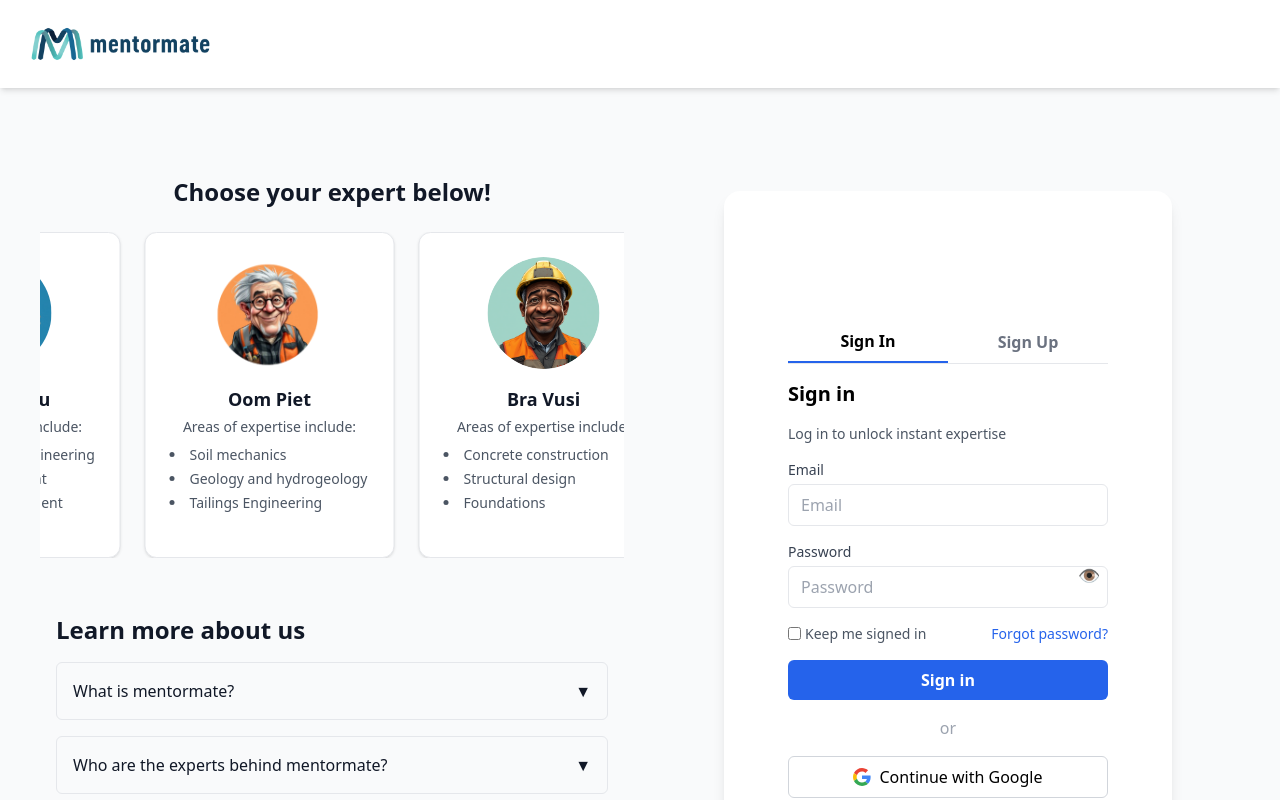
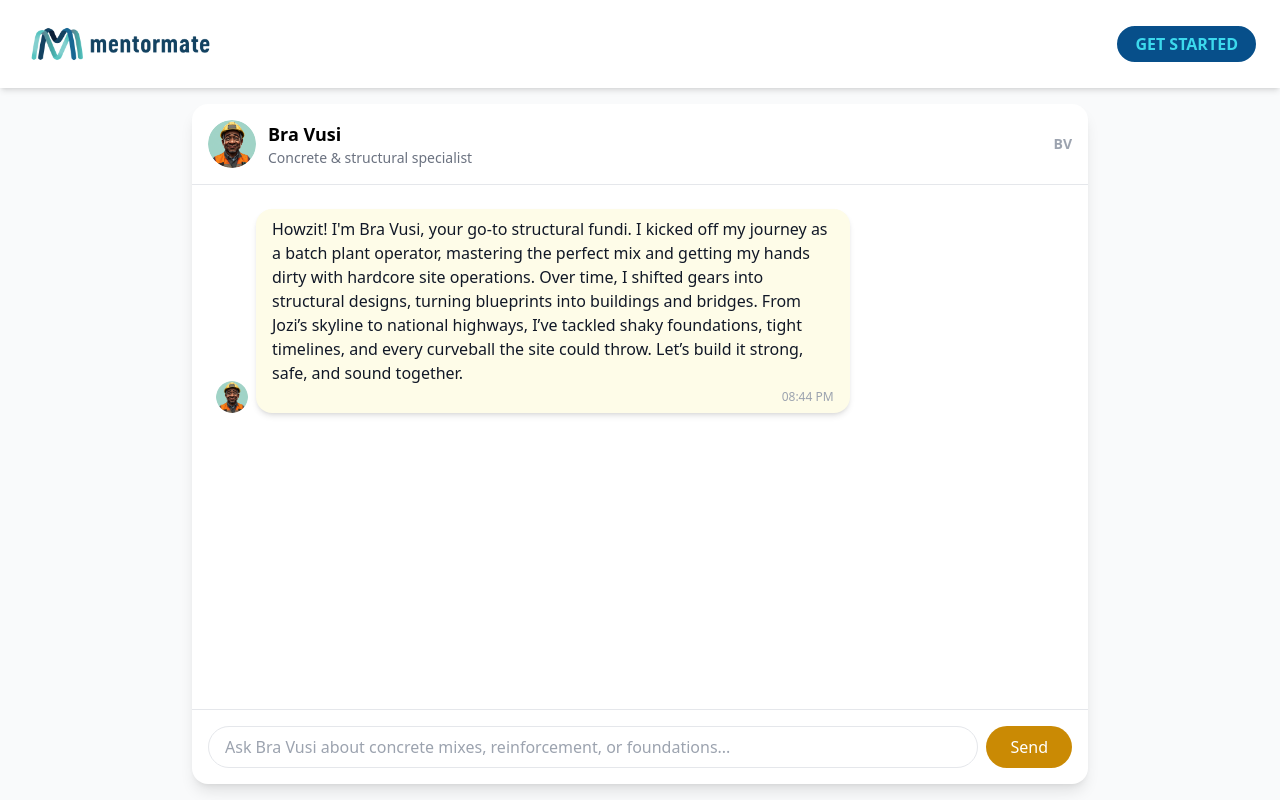
Before and after one commit to Zoedube11/Mentormate-Frontend, a React (Create React App) app: page /chat_bra_vusi in a window 1280 px wide. Shown: the top 800 px of the page. Built offline with nearby package versions, Linux system fonts and the light colour scheme.

Commit message:
updated chat ui

```diff
--- a/package.json
+++ b/package.json
@@ -9,7 +9,9 @@
     "@testing-library/user-event": "^13.5.0",
     "react": "^19.2.0",
     "react-dom": "^19.2.0",
+    "react-router-dom": "^7.9.4",
     "react-scripts": "5.0.1",
+    "router": "^2.2.0",
     "web-vitals": "^2.1.4"
   },
   "scripts": {
--- a/src/App.js
+++ b/src/App.js
@@ -1,9 +1,26 @@
-import './App.css';
-import Home from './pages/Home'; // <-- correct path
+// src/App.jsx
+import { BrowserRouter as Router, Routes, Route } from "react-router-dom";
+import Home from "./pages/Home";
+import AuthPage from "./pages/AuthPage";
+import MamaDuduChat from "./pages/MamaDuduChat";
+import SisNandiChat from "./pages/SisNandiChat";
+import MrRakeshChat from "./pages/MrRakeshChat";
+import BraVusiChat from "./pages/BraVusiChat";
+import OomPietChat from "./pages/OomPietChat";
 
 function App() {
   return (
-    <Home/>
+      <Routes>
+        <Route path="/" element={<Home />} />
+        <Route path="/auth" element={<AuthPage />} />
+
+        {/* Expert chat routes */}
+        <Route path="/chat_mama_dudu" element={<MamaDuduChat />} />
+        <Route path="/chat_sis_nandi" element={<SisNandiChat />} />
+        <Route path="/chat_mr_rakesh" element={<MrRakeshChat />} />
+        <Route path="/chat_oom_piet" element={<OomPietChat />} />
+        <Route path="/chat_bra_vusi" element={<BraVusiChat />} />
+      </Routes>
   );
 }
 
--- a/src/components/Experts.jsx
+++ b/src/components/Experts.jsx
@@ -1,4 +1,5 @@
-import React, { useEffect, useRef, useState } from "react";
+// src/components/Experts.jsx
+import React, { useRef, useState, useEffect } from "react";
 import MamaDuduImg from "../assets/character3.png";
 import OomPietImg from "../assets/character.png";
 import BraVusiImg from "../assets/character2.png";
@@ -7,19 +8,38 @@ import SisNandiImg from "../assets/character5.png";
 
 export default function Experts() {
   const experts = [
-    { name: "Mama Dudu", image: MamaDuduImg, areas: ["Environmental Engineering", "Water Management", "Wastewater treatment"] },
-    { name: "Oom Piet", image: OomPietImg, areas: ["Soil mechanics", "Geology and hydrogeology", "Tailings Engineering"] },
-    { name: "Bra Vusi", image: BraVusiImg, areas: ["Concrete construction", "Structural design", "Foundations"] },
-    { name: "Mr Rakesh", image: MrRakeshImg, areas: ["Electrical power systems", "Integrated energy planning", "Renewables"] },
-    { name: "Sis Nandi", image: SisNandiImg, areas: ["Metallurgical processes", "Resource characterisation", "Mining Engineering"] },
+    {
+      name: "Mama Dudu",
+      image: MamaDuduImg,
+      areas: ["Environmental Engineering", "Water Management", "Wastewater Treatment"],
+    },
+    {
+      name: "Oom Piet",
+      image: OomPietImg,
+      areas: ["Soil Mechanics", "Geology & Hydrogeology", "Tailings Engineering"],
+    },
+    {
+      name: "Bra Vusi",
+      image: BraVusiImg,
+      areas: ["Concrete Construction", "Structural Design", "Foundations"],
+    },
+    {
+      name: "Mr Rakesh",
+      image: MrRakeshImg,
+      areas: ["Electrical Power Systems", "Integrated Energy Planning", "Renewables"],
+    },
+    {
+      name: "Sis Nandi",
+      image: SisNandiImg,
+      areas: ["Metallurgical Processes", "Resource Characterisation", "Mining Engineering"],
+    },
   ];
 
   const containerRef = useRef(null);
   const [offset, setOffset] = useState(0);
   const scrollSpeed = 0.5;
-  const [isLargeScreen, setIsLargeScreen] = useState(window.innerWidth > 768);
 
-  // Duplicate experts for seamless loop
+  // Duplicate experts for seamless scrolling
   const duplicatedExperts = [...experts, ...experts, ...experts];
 
   useEffect(() => {
@@ -30,27 +50,13 @@ export default function Experts() {
       if (!container) return;
 
       const totalWidth = container.scrollWidth / 3;
-
-      setOffset(prev => {
-        const newOffset = prev + scrollSpeed;
-        if (newOffset >= totalWidth) return 0;
-        return newOffset;
-      });
+      setOffset((prev) => (prev + scrollSpeed >= totalWidth ? 0 : prev + scrollSpeed));
 
       animationId = requestAnimationFrame(animate);
     };
 
     animate();
-
-    const handleResize = () => {
-      setIsLargeScreen(window.innerWidth > 768);
-    };
-    window.addEventListener("resize", handleResize);
-
-    return () => {
-      cancelAnimationFrame(animationId);
-      window.removeEventListener("resize", handleResize);
-    };
+    return () => cancelAnimationFrame(animationId);
   }, []);
 
   return (
@@ -59,9 +65,9 @@ export default function Experts() {
         Choose your expert below!
       </h2>
 
-      <div className="overflow-hidden w-full" ref={containerRef}>
+      <div className="overflow-hidden w-full py-3" ref={containerRef}>
         <div
-          className="flex gap-6"
+          className="flex gap-4"
           style={{
             transform: `translateX(-${offset}px)`,
             transition: "transform 0.05s linear",
@@ -70,19 +76,37 @@ export default function Experts() {
           {duplicatedExperts.map((expert, index) => (
             <div
               key={index}
-              className="flex-shrink-0 w-[250px] bg-white rounded-xl border border-gray-200 shadow p-6 hover:shadow-lg hover:-translate-y-1 transition-transform cursor-pointer"
-              onClick={() => window.location.href = `/chat_${expert.name.toLowerCase().replace(" ", "_")}`}
+              className="relative w-64 min-h-[320px] group cursor-pointer flex-shrink-0"
             >
-              <img
-                src={expert.image}
-                alt={expert.name}
-                className="w-28 h-28 rounded-full object-cover mx-auto mb-4"
-              />
-              <h3 className="font-semibold text-lg text-gray-900 mb-1 text-center">{expert.name}</h3>
-              <p className="text-gray-600 font-medium text-sm mb-2 text-center">Areas of expertise include:</p>
-              <ul className="list-disc list-inside text-gray-600 text-sm text-left space-y-1">
-                {expert.areas.map((area, i) => <li key={i}>{area}</li>)}
-              </ul>
+              <div className="absolute inset-0 border border-dashed border-gray-800 rounded-lg -z-10"></div>
+
+              <div className="relative bg-gray-50 border border-gray-800 rounded-lg p-4 overflow-hidden transition-all duration-500 group-hover:-translate-x-2 group-hover:-translate-y-2 group-hover:border-[#5bc0eb] flex flex-col items-center">
+                <img
+                  src={expert.image}
+                  alt={expert.name}
+                  className="w-32 h-32 rounded-full object-cover mx-auto"
+                />
+                <p className="font-bold text-lg text-center">{expert.name}</p>
+
+                <ul className="list-disc list-inside text-sm text-gray-700 text-left w-full px-4 mt-2">
+                  {expert.areas.map((area, i) => (
+                    <li key={i}>{area}</li>
+                  ))}
+                </ul>
+
+                <div className="mt-3 opacity-0 translate-y-4 transition-all duration-500 group-hover:opacity-100 group-hover:translate-y-0 text-center w-full">
+                  <button
+                    onClick={() =>
+                      (window.location.href = `/chat_${expert.name
+                        .toLowerCase()
+                        .replace(" ", "_")}`)
+                    }
+                    className="bg-[#5bc0eb] text-white px-3 py-1 rounded-full font-semibold hover:bg-[#53aed4] transition-colors duration-300"
+                  >
+                    Chat
+                  </button>
+                </div>
+              </div>
             </div>
           ))}
         </div>
--- a/src/components/Navbar.jsx
+++ b/src/components/Navbar.jsx
@@ -1,21 +1,44 @@
+import React, { useState } from "react";
+import { useNavigate } from "react-router-dom";
 import LogoImg from "../assets/logo.png";
+import Loader from "./Loader";
 
 export default function Navbar() {
+  const navigate = useNavigate();
+  const [loading, setLoading] = useState(false);
+
+  const handleGetStarted = () => {
+    if (window.innerWidth < 768) { // Mobile
+      setLoading(true);
+      setTimeout(() => {
+        setLoading(false);
+        navigate("/auth"); // Go to auth page ONLY
+      }, 1200);
+    } else {
+      console.log("Desktop view: do nothing extra");
+    }
+  };
+
   return (
-    <nav className="w-full bg-white shadow-md flex justify-between items-center px-6 py-3">
+    <>
+      {loading && <Loader />}
+      <nav className="w-full bg-white shadow-md flex justify-between items-center px-6 py-3 relative z-10">
         <div className="flex items-center">
           <a href="/" className="flex items-center">
             <img src={LogoImg} alt="Logo" className="h-16 mr-3" />
           </a>
         </div>
-
-       <div className="absolute right-0 mt-2 w-48 bg-white border rounded-md shadow-lg hidden group-hover:block">
-            <div className="p-2 border-b">
-              <div className="font-semibold">User Name</div>
-              <div className="text-sm text-gray-600">user@example.com</div>
-            </div>
-            <a href="#" className="block px-4 py-2 text-gray-700 hover:bg-gray-100">Logout</a>
+        <div className="flex items-center space-x-3">
+          <button
+            onClick={handleGetStarted}
+            className="group relative overflow-hidden rounded-full border-2 border-[#074f8a] bg-[#074f8a] px-4 py-1 font-bold uppercase transition-all duration-200"
+          >
+            <span className="relative z-10 text-[#3cd9ed] transition-colors duration-200 group-hover:text-[#074f8a]">
+              Get Started
+            </span>
+          </button>
         </div>
       </nav>
+    </>
   );
 }
--- a/src/components/SignIn.jsx
+++ b/src/components/SignIn.jsx
@@ -15,7 +15,7 @@ export default function SignIn() {
           id="signin-email"
           placeholder="Email"
           required
-          className="mt-1 block w-full border rounded-md px-3 py-2 focus:outline-none focus:ring-2 focus:ring-blue-500"
+          className="mt-1 block w-full border rounded-md px-3 py-2 focus:outline-none focus:ring-2 focus:ring-teal-500"
         />
       </div>
 
@@ -26,7 +26,7 @@ export default function SignIn() {
           id="signin-password"
           placeholder="Password"
           required
-          className="mt-1 block w-full border rounded-md px-3 py-2 pr-10 focus:outline-none focus:ring-2 focus:ring-blue-500"
+          className="mt-1 block w-full border rounded-md px-3 py-2 pr-10 focus:outline-none focus:ring-2 focus:ring-teal-500"
         />
         <button
           type="button"
@@ -42,12 +42,12 @@ export default function SignIn() {
           <input type="checkbox" className="mr-1" />
           Keep me signed in
         </label>
-        <a href="#" className="text-blue-600 hover:underline">Forgot password?</a>
+        <a href="#" className="text-teal-600 hover:underline">Forgot password?</a>
       </div>
 
       <button
         type="submit"
-        className="w-full bg-blue-600 text-white py-2 rounded-md font-semibold hover:bg-blue-700"
+        className="w-full bg-teal-500 text-white py-2 rounded-md font-semibold hover:bg-teal-600"
       >
         Sign in
       </button>
@@ -61,9 +61,9 @@ export default function SignIn() {
       >
         <svg width="18" height="18" viewBox="0 0 48 48">
           <path fill="#EA4335" d="M24 9.5c3.54 0 6.71 1.22 9.21 3.6l6.85-6.85C35.9 2.38 30.47 0 24 0 14.62 0 6.51 5.38 2.56 13.22l7.98 6.19C12.43 13.72 17.74 9.5 24 9.5z"/>
+          <path fill="#34A853" d="M24 48c6.48 0 11.93-2.13 15.89-5.81l-7.73-6c-2.15 1.45-4.92 2.3-8.16 2.3-6.26 0-11.57-4.22-13.47-9.91l-7.98 6.19C6.51 42.62 14.62 48 24 48z"/>
+          <path fill="#FBBC05" d="M10.53 28.59c-.48-1.45-.76-2.99-.76-4.59s.27-3.14.76-4.59l-7.98-6.19C.92 16.46 0 20.12 0 24c0 3.88.92 7.54 2.56 10.78l7.97-6.19z"/>
           <path fill="#4285F4" d="M46.98 24.55c0-1.57-.15-3.09-.38-4.55H24v9.02h12.94c-.58 2.96-2.26 5.48-4.78 7.18l7.73 6c4.51-4.18 7.09-10.36 7.09-17.65z"/>
-          <path fill="#FBBC05" d="M10.53 28.59c-.48-1.45-.76-2.99-.76-4.59s.27-3.14.76-4.59l-7.98-6.19C.92 16.46 0 20.12 0 24c0 3.88.92 7.54 2.56 10.78l7.97-6.19z"/>
-          <path fill="#34A853" d="M24 48c6.48 0 11.93-2.13 15.89-5.81l-7.73-6c-2.15 1.45-4.92 2.3-8.16 2.3-6.26 0-11.57-4.22-13.47-9.91l-7.98 6.19C6.51 42.62 14.62 48 24 48z"/>
         </svg>
         Continue with Google
       </button>
--- a/src/index.js
+++ b/src/index.js
@@ -2,12 +2,15 @@ import React from 'react';
 import ReactDOM from 'react-dom/client';
 import './index.css';
 import App from './App';
+import { BrowserRouter } from "react-router-dom";
 import reportWebVitals from './reportWebVitals';
 
 const root = ReactDOM.createRoot(document.getElementById('root'));
 root.render(
   <React.StrictMode>
-    <App />
+    <BrowserRouter>
+      <App />
+    </BrowserRouter>
   </React.StrictMode>
 );
 
--- a/src/pages/Home.jsx
+++ b/src/pages/Home.jsx
@@ -1,35 +1,43 @@
-import React from "react";
+import React, { useState, useEffect } from "react";
 import Navbar from "../components/Navbar";
+import Experts from "../components/Experts";
+import FAQSection from "../components/FAQSection";
 import Authentication from "../components/Authentication";
-import FAQSection from "../components/FAQSection";
-import Experts from "../components/Experts";
 
 export default function Home() {
+  const [isMobile, setIsMobile] = useState(false);
+
+  useEffect(() => {
+    const handleResize = () => setIsMobile(window.innerWidth < 768);
+    handleResize();
+    window.addEventListener("resize", handleResize);
+    return () => window.removeEventListener("resize", handleResize);
+  }, []);
+
   return (
-    <div className="min-h-screen bg-gray-50">
-      {/* Navbar */}
+    <div className="min-h-screen flex flex-col bg-gray-50">
       <Navbar />
 
-      {/* Main Content Styling*/}
-      <div className="flex flex-wrap justify-between p-6">
-        {/* FAQ & Experts Styling*/}
-        <div className="w-full lg:w-1/2 p-4">
-          {/* Experts Section */}
-          <div className="experts-container mb-6">
+      <div className="flex flex-col lg:flex-row w-full flex-1 px-6 py-10 gap-8">
+        {/* LEFT SIDE */}
+        <div className="lg:w-1/2 flex flex-col gap-6">
+          <div className="bg-white shadow-lg rounded-2xl p-6 flex-1 flex flex-col justify-center">
             <Experts />
           </div>
-          {/* FAQ Section */}
-          <div className="faq-container">
+          <div className="bg-white shadow-lg rounded-2xl p-6 flex-1 flex flex-col justify-center">
             <FAQSection />
           </div>
         </div>
 
-        {/* Right Column: Authentication */}
-        <div className="w-full lg:w-1/2 flex justify-center items-center">
-          <div className="w-full max-w-md bg-white rounded-2xl shadow-lg p-8 min-h-[600px] flex flex-col justify-center">
-            <Authentication />
+        {/* RIGHT SIDE - only show on desktop */}
+        {!isMobile && (
+          <div className="lg:w-1/2 flex justify-center items-center">
+            <div className="w-full max-w-2xl bg-white shadow-2xl rounded-3xl p-10 flex flex-col justify-center">
+              {/* Render your Authentication component here for desktop */}
+              <Authentication />
+            </div>
           </div>
-        </div>
+        )}
       </div>
     </div>
   );
```
Also changed, not shown: src/components/SignUp.jsx (+15 -15 lines), src/pages/AuthPage.jsx (+6 -31 lines), 1 other file (tests, documents, lock files or other folders). Lines whose indentation alone changed are shown as unchanged.
